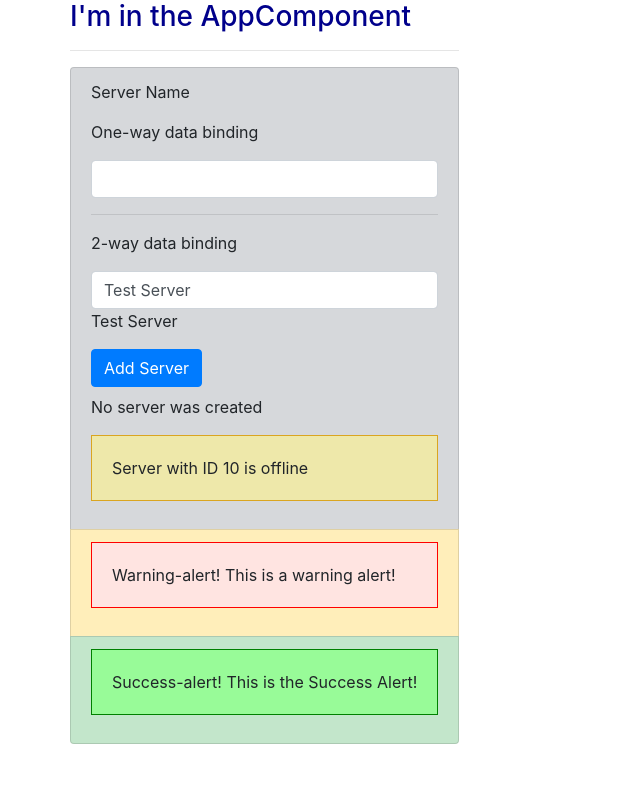
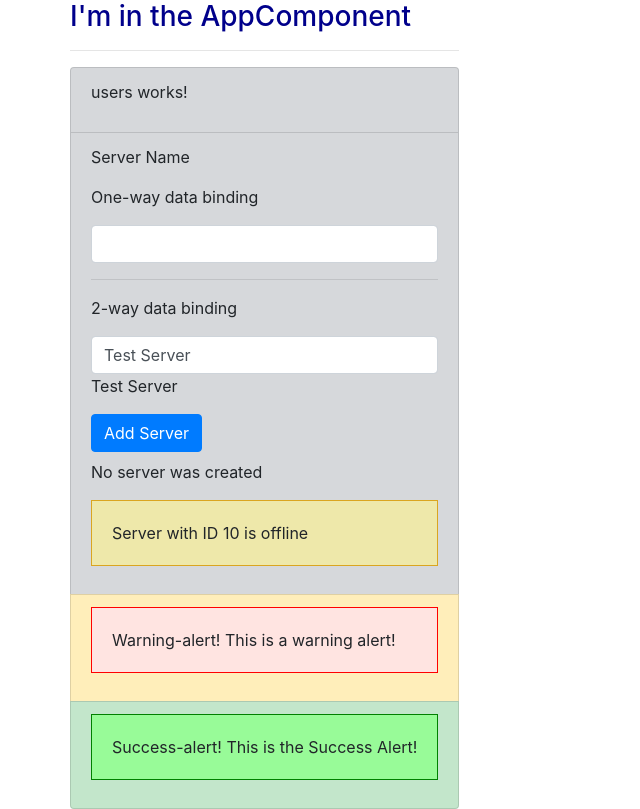
Before and after one commit to ddeveloper72/Angular_My_First_App, an Angular app: page / in a window 1280 px wide. Shown: the whole page, without its empty margins (0-640 px from the left). Built offline with nearby package versions, Linux system fonts and the light colour scheme.

Commit message:
Added new app component to index.html

```diff
--- a/src/app/app.component.html
+++ b/src/app/app.component.html
@@ -4,6 +4,7 @@
             <h3>I'm in the AppComponent</h3>
             <hr>
             <ul class="list-group">
+                <li class="list-group-item secondary"><app-users></app-users></li>
                 <li class="list-group-item secondary"><app-servers></app-servers></li>
                 <li class="list-group-item warning"><app-warning-alert></app-warning-alert></li>
                 <li class="list-group-item success"><app-success-alert></app-success-alert></li>
```
